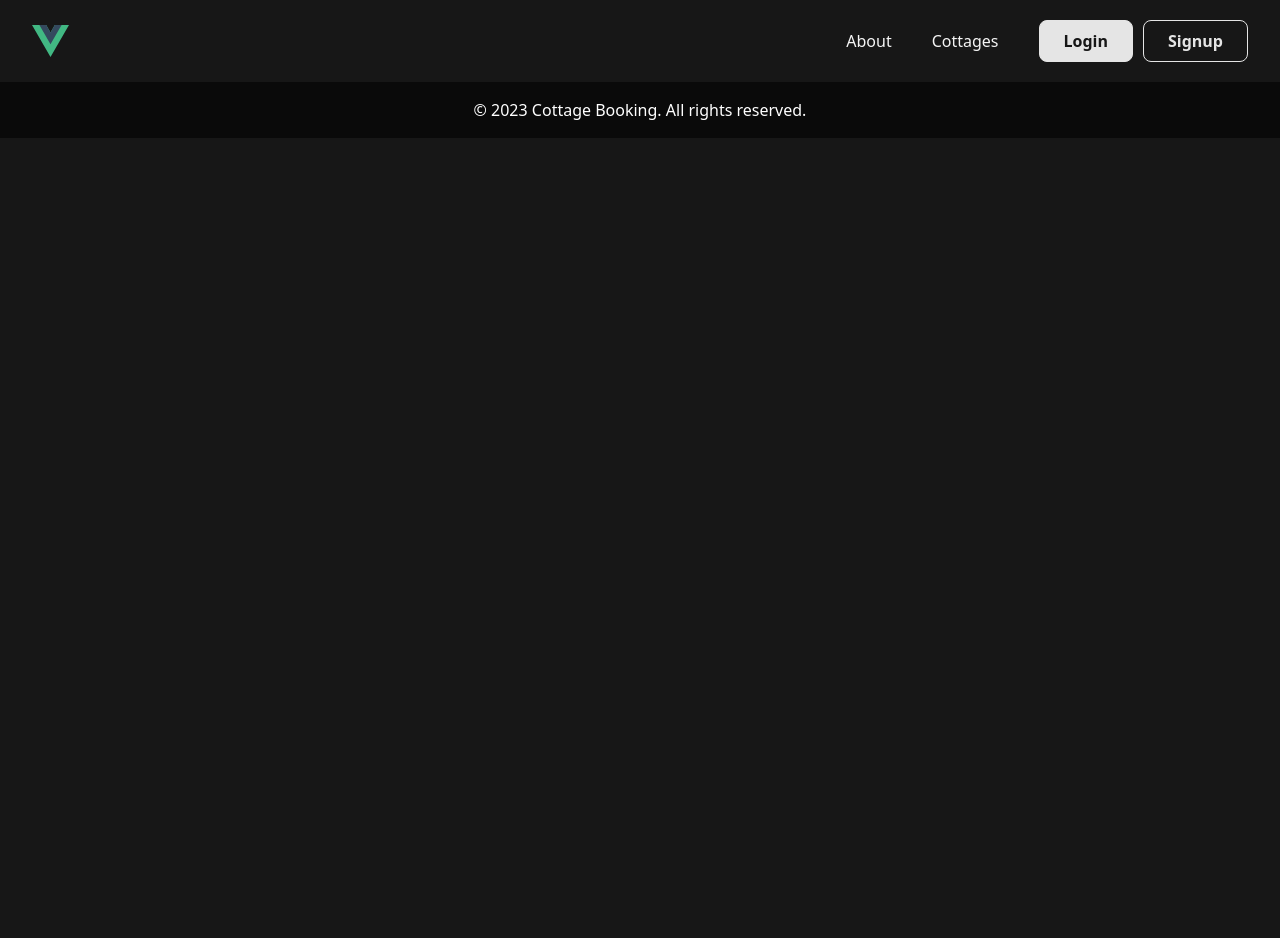
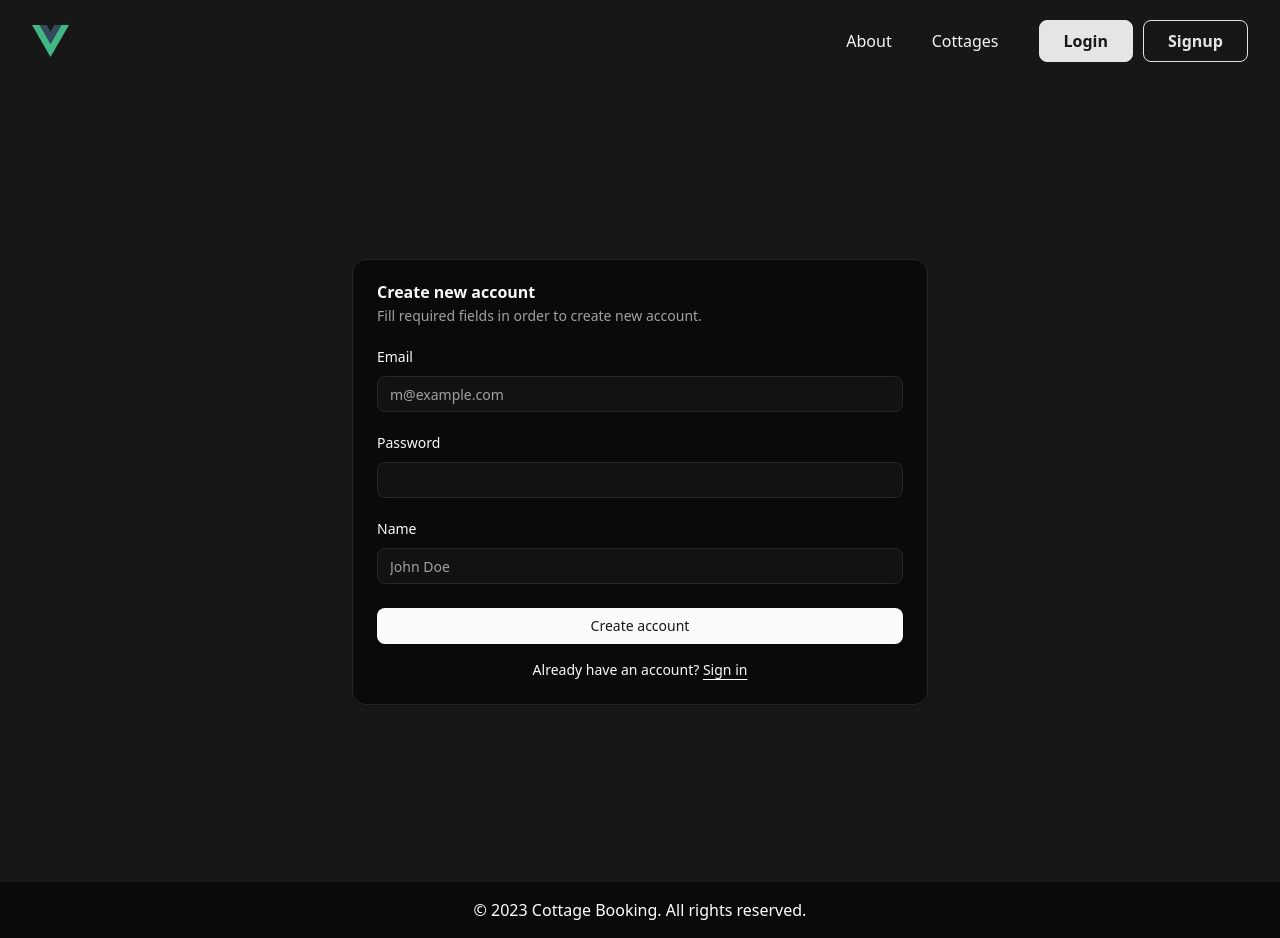
Before and after one commit to andrijaweb/cottage-booking, a Vue app: page /signup in a window 1280 px wide. Before the commit the page ends 800 px from the top, so only its background shows below. Built offline with nearby package versions, Linux system fonts and the light colour scheme; no server answers.

Commit message:
add: added signup view

```diff
--- /dev/null
+++ b/src/components/forms/SignupForm.vue
@@ -0,0 +1,77 @@
+<script setup lang="ts">
+import { cn } from '@/lib/utils'
+import { ref, type HTMLAttributes } from 'vue'
+import { RouterLink } from 'vue-router'
+import { Card, CardContent, CardDescription, CardHeader, CardTitle } from '@/components/ui/card'
+import { Input } from '@/components/ui/input'
+import { Label } from '@/components/ui/label'
+import { Button } from '@/components/ui/button'
+import { signup } from '@/services/auth'
+import useAppNavigation from '@/composables/useAppNavigation'
+
+const props = defineProps<{
+  class?: HTMLAttributes['class']
+}>()
+
+const { router } = useAppNavigation()
+
+const formFields = ref<{ email: string; password: string; name: string }>({
+  email: '',
+  password: '',
+  name: '',
+})
+
+const handleSubmit = async () => {
+  const newUser = await signup(formFields.value)
+
+  if (newUser) {
+    router.push('/')
+  }
+}
+</script>
+
+<template>
+  <div :class="cn('space-y-4 w-full max-w-xl mx-auto', props.class)">
+    <Card>
+      <CardHeader>
+        <CardTitle>Create new account</CardTitle>
+        <CardDescription> Fill required fields in order to create new account. </CardDescription>
+      </CardHeader>
+      <CardContent>
+        <form @submit.prevent="handleSubmit">
+          <div class="flex flex-col gap-6">
+            <div class="grid gap-3">
+              <Label for="email">Email</Label>
+              <Input
+                v-model="formFields.email"
+                id="email"
+                type="email"
+                placeholder="m@example.com"
+                required
+              />
+            </div>
+            <div class="grid gap-3">
+              <Label for="password">Password</Label>
+              <Input v-model="formFields.password" id="password" type="password" required />
+            </div>
+            <div class="grid gap-3">
+              <Label for="name">Name</Label>
+              <Input
+                v-model="formFields.name"
+                id="name"
+                type="name"
+                placeholder="John Doe"
+                required
+              />
+            </div>
+            <Button type="submit" class="w-full"> Create account </Button>
+          </div>
+          <div class="mt-4 text-center text-sm">
+            Already have an account?
+            <RouterLink to="/login" class="underline underline-offset-4"> Sign in </RouterLink>
+          </div>
+        </form>
+      </CardContent>
+    </Card>
+  </div>
+</template>
--- a/src/router/index.ts
+++ b/src/router/index.ts
@@ -1,6 +1,9 @@
 import { createRouter, createWebHistory } from 'vue-router'
 import HomeView from '../views/HomeView.vue'
 import AboutView from '@/views/AboutView.vue'
+import LoginView from '@/views/LoginView.vue'
+import { getUserSession } from '@/services/auth'
+import SignupView from '@/views/SignupView.vue'
 
 const router = createRouter({
   history: createWebHistory(import.meta.env.BASE_URL),
@@ -9,13 +12,38 @@ const router = createRouter({
       path: '/',
       name: 'home',
       component: HomeView,
+      meta: { requiresAuth: true },
     },
     {
       path: '/about',
       name: 'about',
       component: AboutView,
     },
+    {
+      path: '/login',
+      name: 'login',
+      component: LoginView,
+    },
+    {
+      path: '/signup',
+      name: 'signup',
+      component: SignupView,
+    },
   ],
 })
 
+router.beforeEach(async (to, _, next) => {
+  if (to.meta.requiresAuth) {
+    const existingSession = await getUserSession()
+
+    if (!existingSession) {
+      next({ name: 'login' })
+    } else {
+      next()
+    }
+  } else {
+    next()
+  }
+})
+
 export default router
--- /dev/null
+++ b/src/views/SignupView.vue
@@ -0,0 +1,9 @@
+<script setup lang="ts">
+import SignupForm from '@/components/forms/SignupForm.vue'
+</script>
+
+<template>
+  <div class="flex h-screen w-full items-center justify-center px-4">
+    <SignupForm />
+  </div>
+</template>
```
